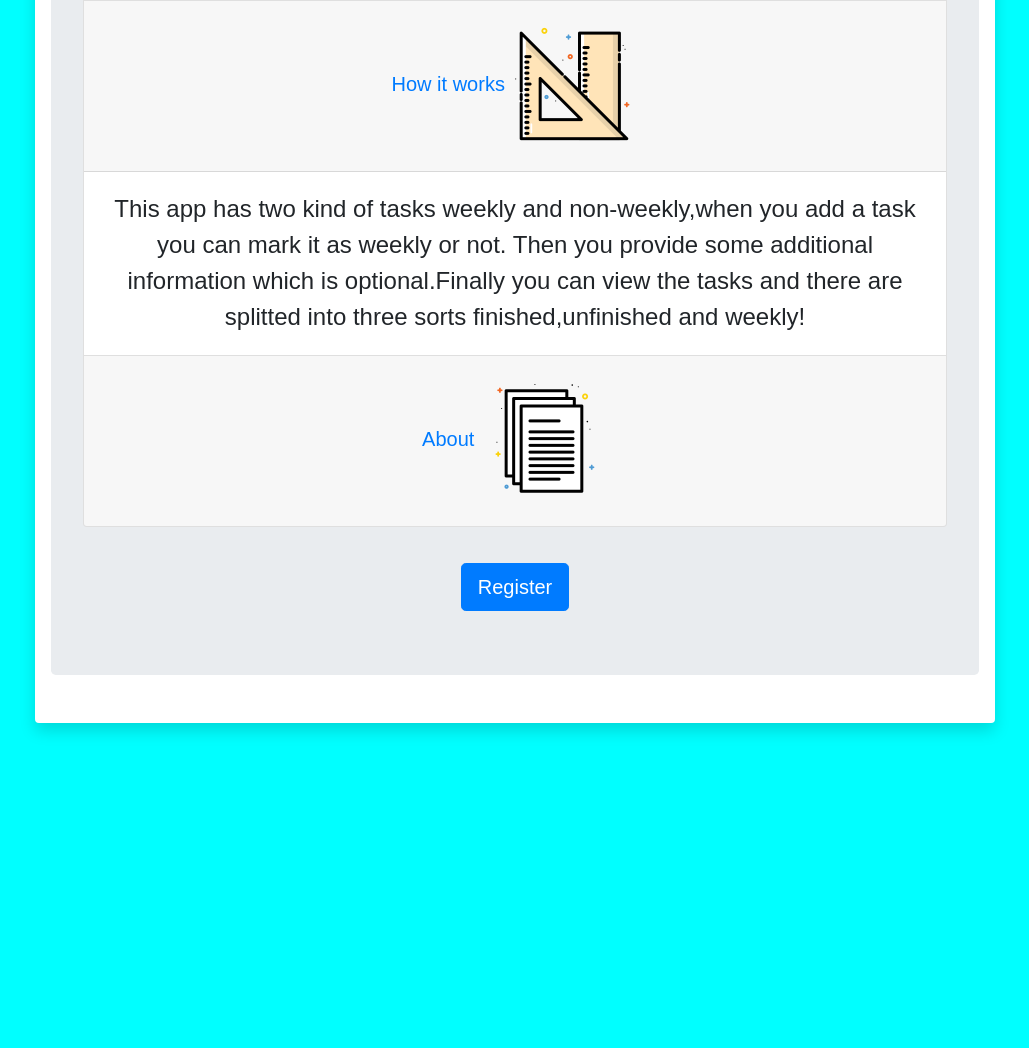
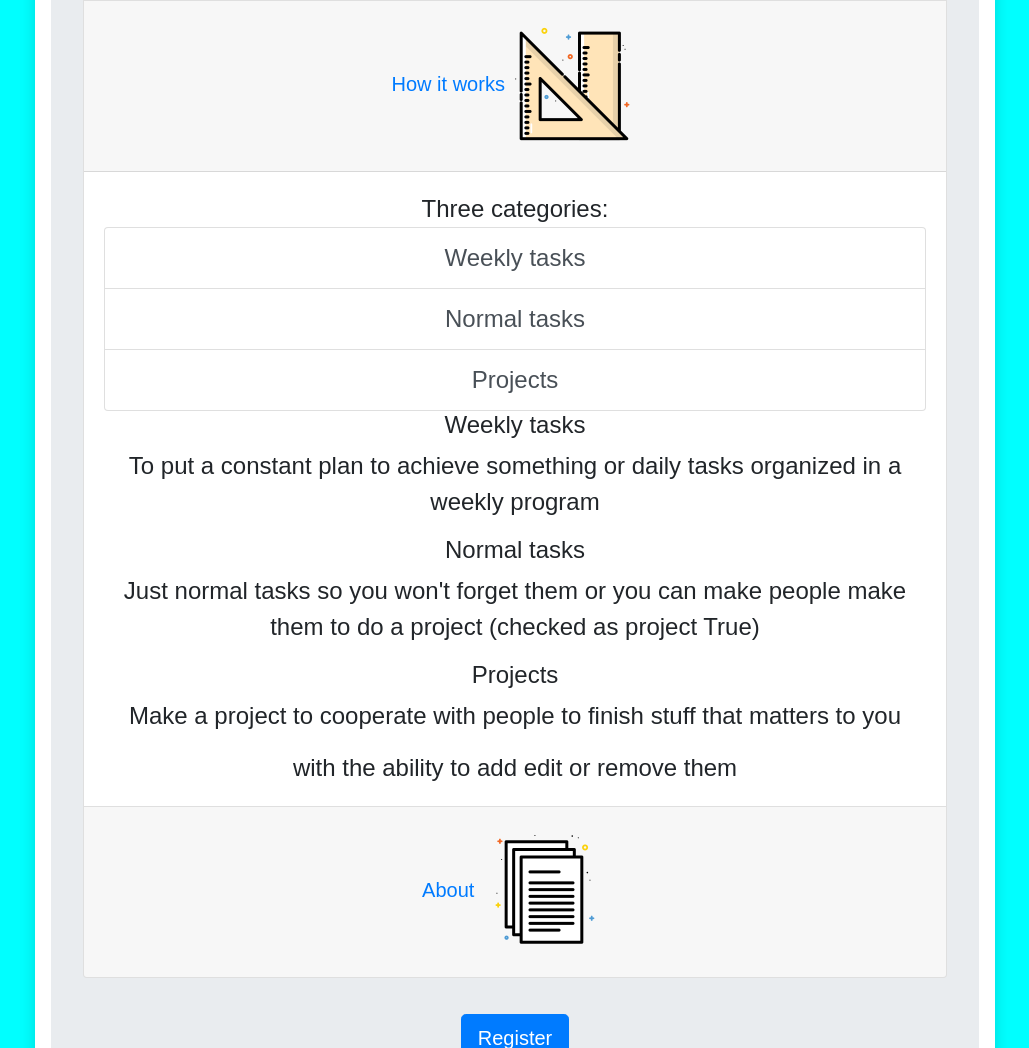
Before and after one commit to PROuserR/My-website, a Django app: template ToDoList/todo_app/ToDoList/templates/index.html in a window 1280 px wide, after a click on "How it works". Shown: the part 603-1651 px from the top of the page, without its empty margins (125-1154 px from the left). Before the commit the page ends 1337 px from the top, so only its background shows below. Run offline with Django 3.2, Linux system fonts and the light colour scheme; the template is opened without the code that fills it, so the values that code supplies are empty; some libraries are stand-ins or nearby versions.

Commit message:
Add a new app projects and some improvements

```diff
--- a/ToDoList/todo_app/ToDoList/templates/index.html
+++ b/ToDoList/todo_app/ToDoList/templates/index.html
@@ -376,6 +376,7 @@
           <ol>
             <li>Able to create tasks and manage them</li>
             <li>Make your weekly program to include every task you do everyday</li>
+            <li>Manage your projects</li>
             <li>Provide statistics to show your progress</li>
             <li>User account system</li>
           </ol>
@@ -394,9 +395,28 @@
       </div>
       <div id="collapseTwo" class="collapse" aria-labelledby="headingTwo" data-parent="#accordionExample">
         <div class="card-body">
-          This app has two kind of tasks weekly and non-weekly,when you add a task you can mark it as weekly or not.
-          Then you provide some additional information which is optional.Finally you can view the tasks and
-          there are splitted into three sorts finished,unfinished and weekly!
+          Three categories:
+          <div id="list-example" class="list-group">
+            <a class="list-group-item list-group-item-action" href="#list-item-1">Weekly tasks</a>
+            <a class="list-group-item list-group-item-action" href="#list-item-2">Normal tasks</a>
+            <a class="list-group-item list-group-item-action" href="#list-item-3">Projects</a>
+          </div>
+          <div data-spy="scroll" data-target="#list-example" data-offset="0" class="scrollspy-example">
+            <h4 id="list-item-1">Weekly tasks</h4>
+            <p>
+              To put a constant plan to achieve something or daily tasks organized in a weekly program
+            </p>
+            <h4 id="list-item-2">Normal tasks</h4>
+            <p>
+              Just normal tasks so you won't forget them or you can make people make them
+              to do a project (checked as project True)
+            </p>
+            <h4 id="list-item-3">Projects</h4>
+            <p>
+              Make a project to cooperate with people to finish stuff that matters to you
+            </p>
+          </div>
+          with the ability to add edit or remove them
         </div>
       </div>
     </div>
```
